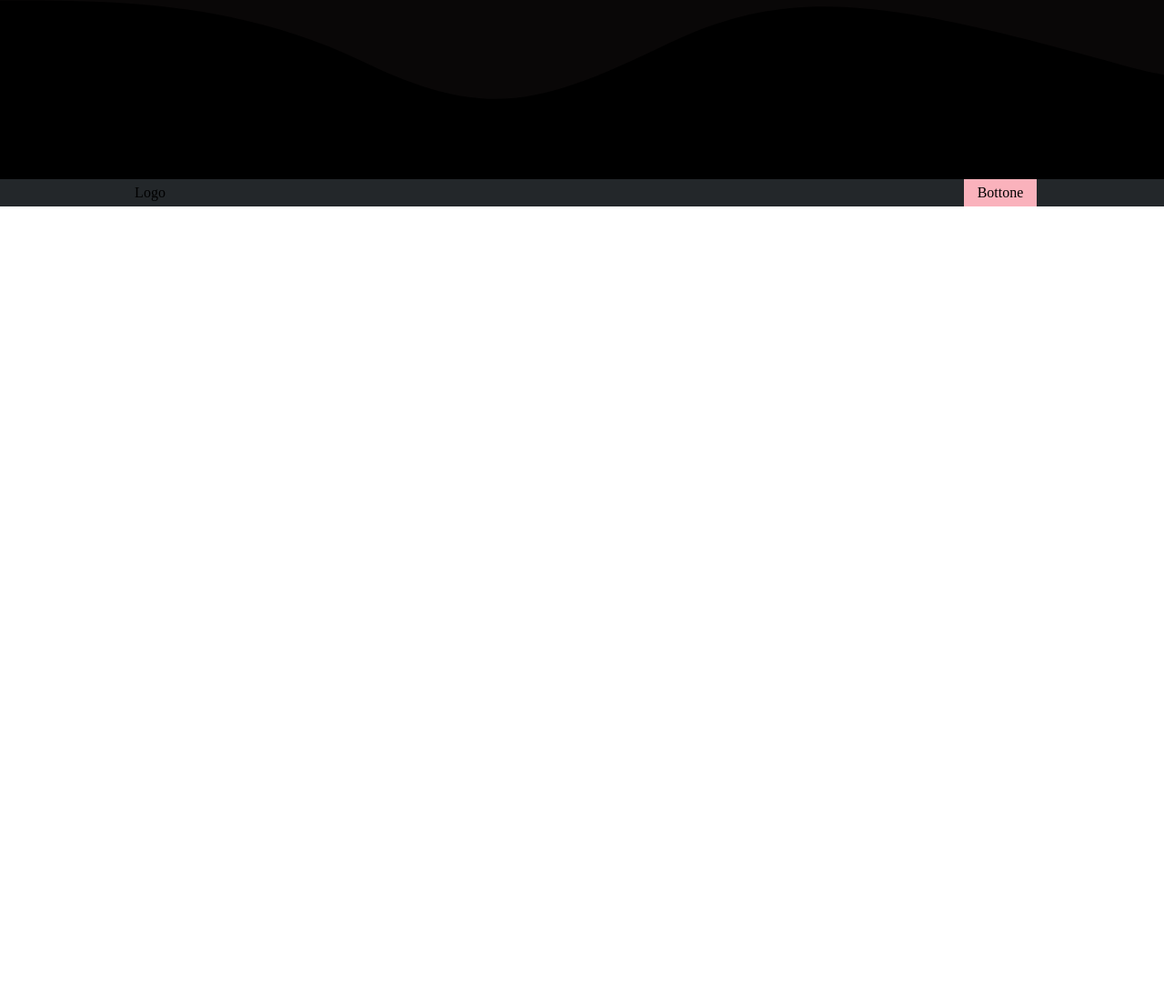
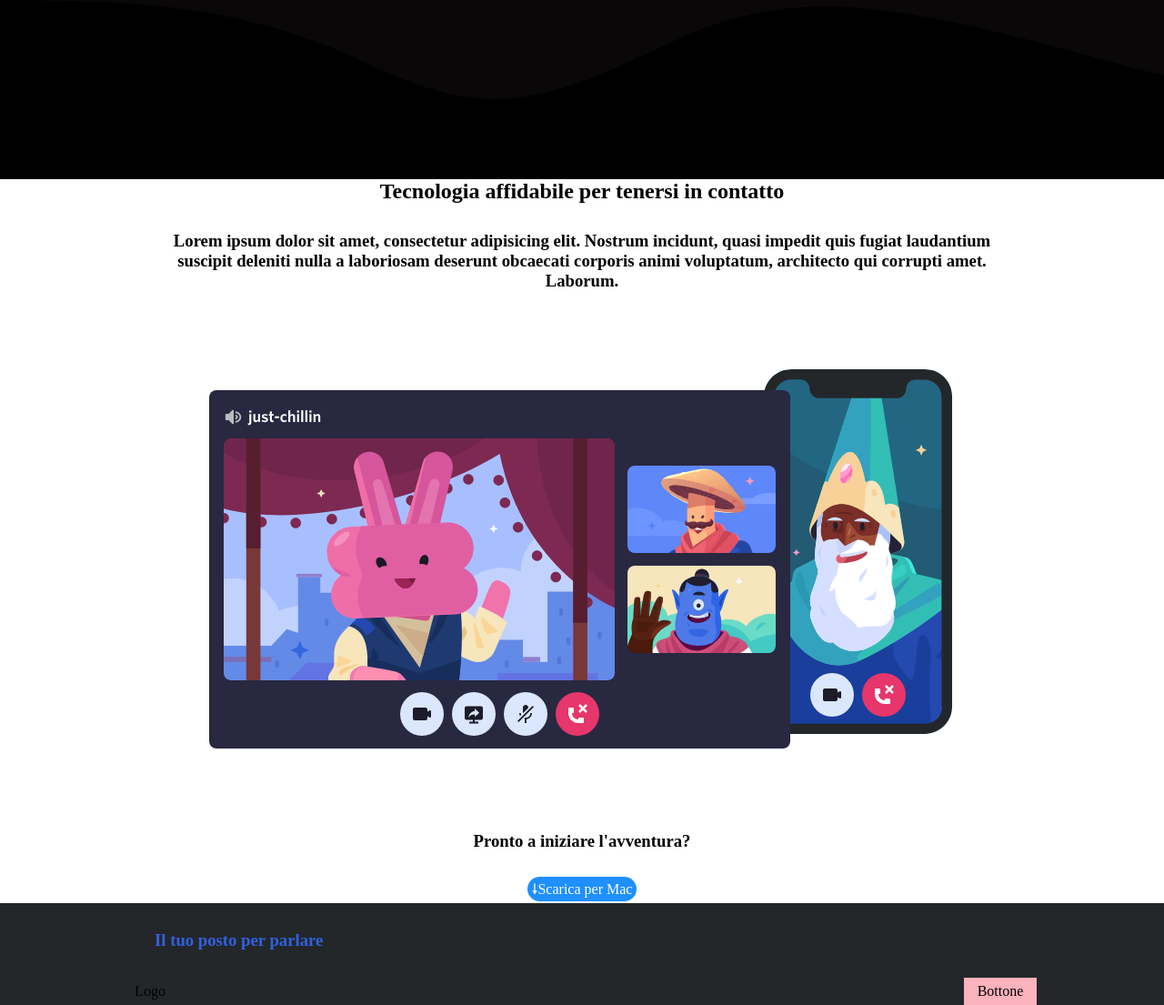
Before and after one commit to cristinagiacobbe/html-css-discord, a plain HTML site: page index.html in a window 1280 px wide. Shown: the part 785-1890 px from the top of the page at 91% size. Before the commit the page ends 1012 px from the top, so only its background shows below. Drawn offline with Linux system fonts and the light colour scheme.

Commit message:
Add section 4

```diff
--- a/index.html
+++ b/index.html
@@ -61,6 +61,7 @@
                 <div class="blue-block"></div>
             </div>
         </section>
+        <!-- Ancora da fare -->
         <section class="section2">
             <div class="container ma db cw d-flex">
                 <div class="blue-block"></div>
@@ -68,13 +69,21 @@
             </div>
         </section>
         <section class="section4">
-            <div class="green-block cw ma db"></div>
+            <div class="Keep-contact cw ma">
+                <h1 class="title-contact">Tecnologia affidabile per tenersi in contatto</h1>
+                <h3>Lorem ipsum dolor sit amet, consectetur adipisicing elit. Nostrum incidunt, quasi impedit quis fugiat laudantium suscipit deleniti nulla a laboriosam deserunt obcaecati corporis animi voluptatum, architecto qui corrupti amet. Laborum.</h3>
+                <img src="./img/item4-big.svg" alt="">
+                <h3>Pronto a iniziare l'avventura?</h3>
+                <a class="tdn-blue" href="">&#129047;Scarica per Mac</a>
+            </div>
         </section>
     </main>
     <footer>
         <section class="footer-top">
             <div class="container ma db cw d-flex">
-                <div class="dark-pink-block"></div>
+                <div class="Col1-footer-bottom">
+                    <h3>Il tuo posto per parlare</h3>
+                </div>
                 <div class="dark-blue-block"></div>
                 <div class="dark-blue-block"></div>
                 <div class="dark-blue-block"></div>
--- a/style.css
+++ b/style.css
@@ -168,17 +168,26 @@ h3{
     background-image: url("./img/wave.svg");
     background-repeat: repeat;
     background-color: rgb(9, 7, 7);
-
 }
-
-
+.Keep-contact{
+    color: black;
+    text-align: center;
+}
+.tdn-blue{
+    text-decoration: none;
+    color: white;
+    background-color: #1e90ff;
+    border-radius: 15px;
+    padding: 5px;
+}
 
 footer{
     background-color: var(--dark-bg);
 }
 
-.dark-pink-block{
+.Col1-footer-bottom{
     width: calc(100%/6*2);
+    color: #3161e0;
 }
 
 .dark-blue-block{
```
